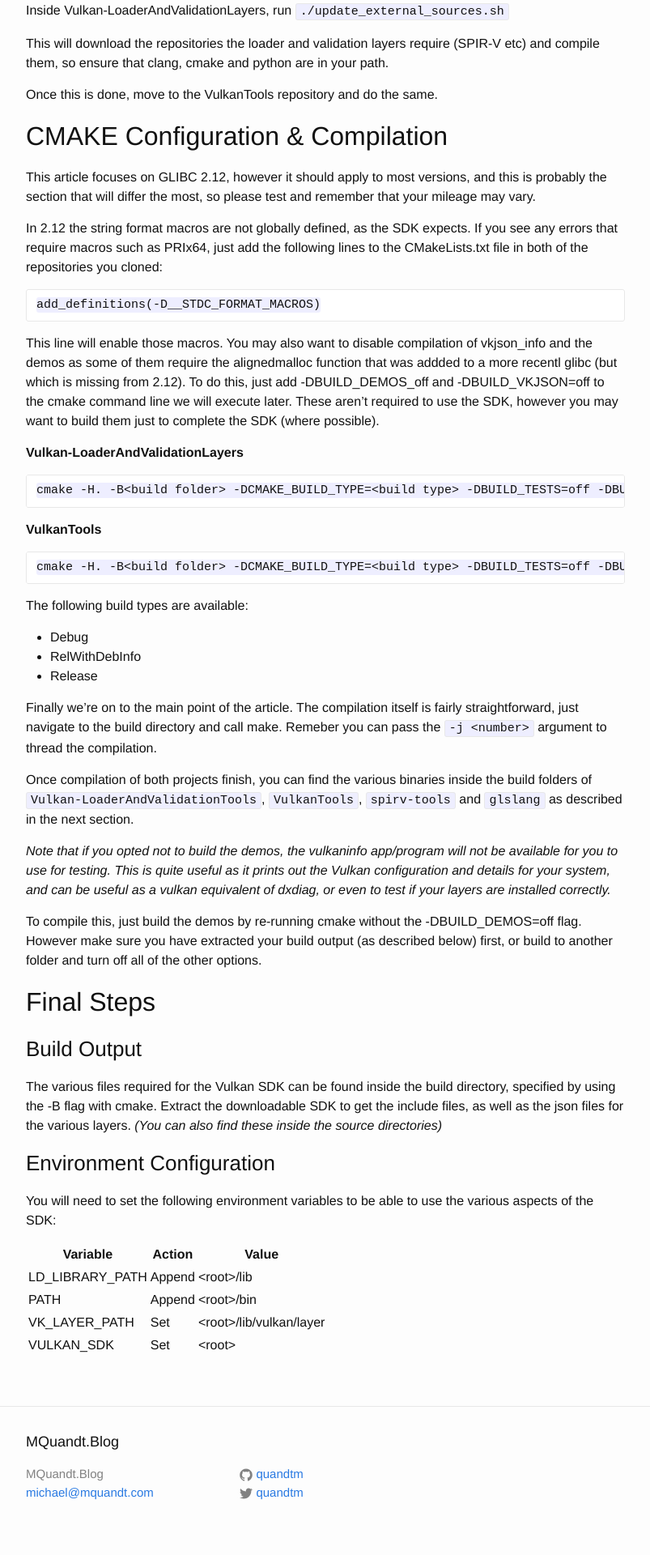
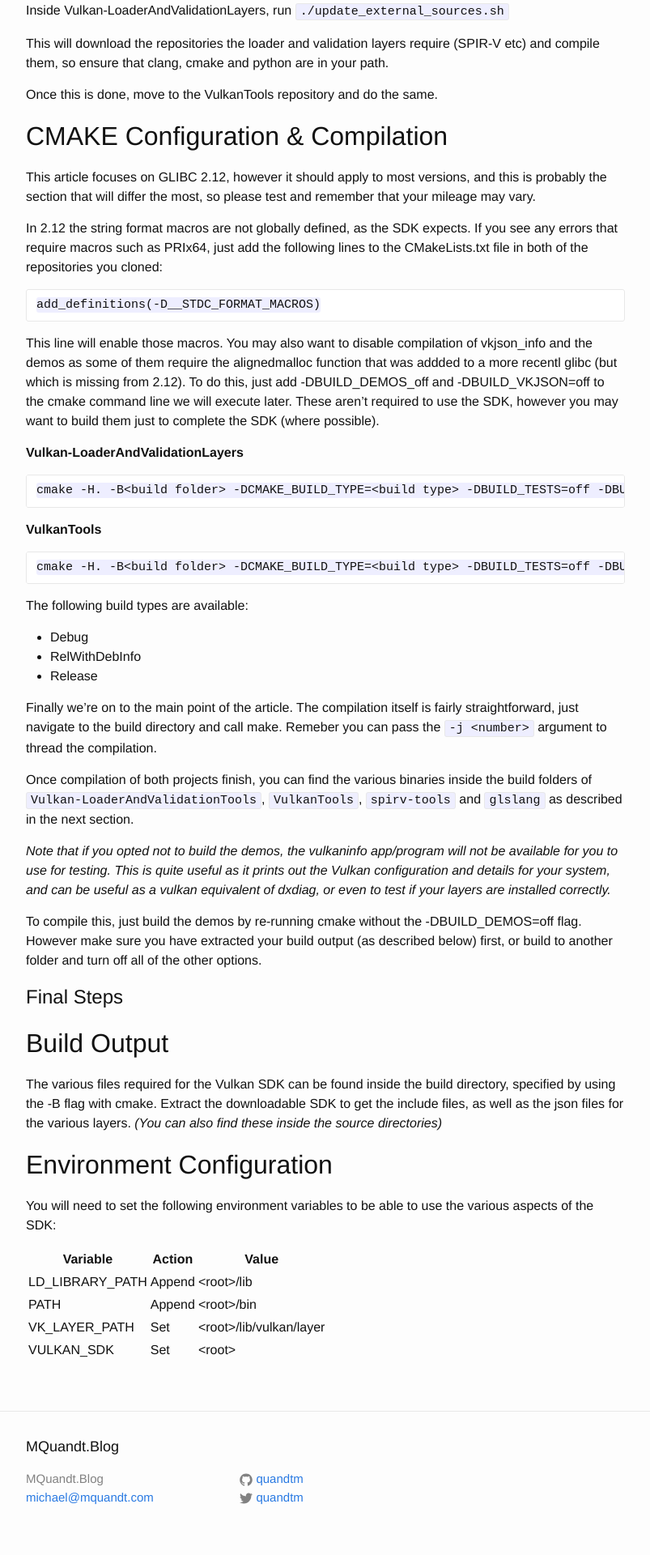
Before and after one commit to quandtm/quandtm.github.io, a Jekyll site: the page built from _posts/2016-03-07-compiling-vulkan.md, in a window 1280 px wide. Shown: the part 1486-3406 px from the top of the page at 81% size, without its empty margins (238-1041 px from the left). Built offline with Jekyll 4.4.1, drawn with Linux system fonts in a browser that asks for light colours.

````diff
--- a/_posts/2016-03-07-compiling-vulkan.md
+++ b/_posts/2016-03-07-compiling-vulkan.md
@@ -59,11 +59,13 @@ add_definitions(-D__STDC_FORMAT_MACROS)
 This line will enable those macros. You may also want to disable compilation of vkjson_info and the demos as some of them require the alignedmalloc function that was addded to a more recentl glibc (but which is missing from 2.12). To do this, just add -DBUILD_DEMOS_off and -DBUILD_VKJSON=off to the cmake command line we will execute later. These aren't required to use the SDK, however you may want to build them just to complete the SDK (where possible).
 
 **Vulkan-LoaderAndValidationLayers**
+
 ```
 cmake -H. -B<build folder> -DCMAKE_BUILD_TYPE=<build type> -DBUILD_TESTS=off -DBUILD_VKJSON=off -DBUILD_DEMOS=off
 ```
 
 **VulkanTools**
+
 ```
 cmake -H. -B<build folder> -DCMAKE_BUILD_TYPE=<build type> -DBUILD_TESTS=off -DBUILD_VKJSON=off -DBUILD_DEMOS=off -DBUILD_LOADER=off -DBUILD_LAYERS=off
 ```
@@ -81,12 +83,12 @@ Once compilation of both projects finish, you can find the various binaries insi
 
 To compile this, just build the demos by re-running cmake without the -DBUILD_DEMOS=off flag. However make sure you have extracted your build output (as described below) first, or build to another folder and turn off all of the other options.
 
-## Final Steps ##
-### Build Output ###
+# Final Steps #
+## Build Output ##
 The various files required for the Vulkan SDK can be found inside the build directory, specified by using the -B flag with cmake.
 Extract the downloadable SDK to get the include files, as well as the json files for the various layers. *(You can also find these inside the source directories)*
 
-### Environment Configuration ###
+## Environment Configuration ##
 You will need to set the following environment variables to be able to use the various aspects of the SDK:
 
 |Variable|Action|Value|
````
